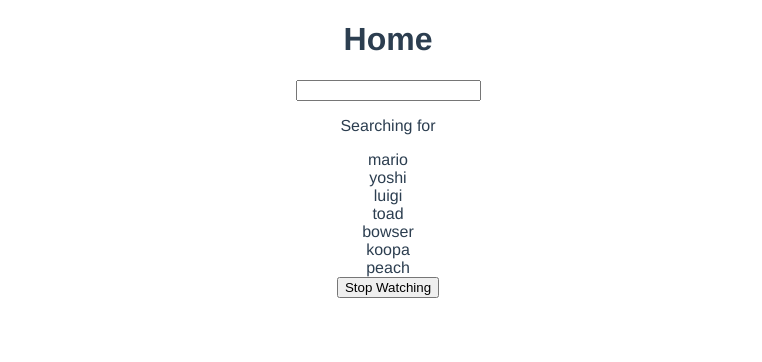
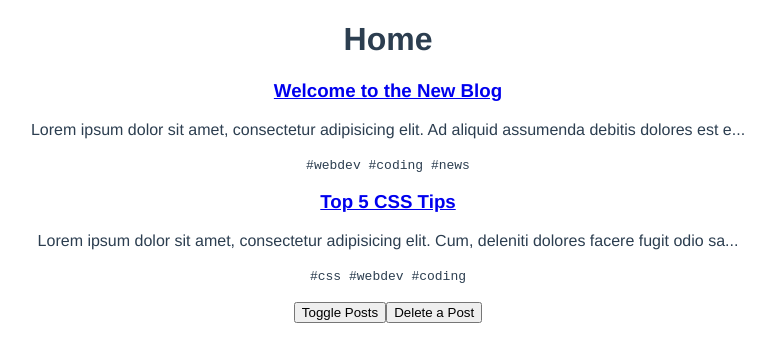
Before and after one commit to kulotsystems/vue3-thenetninja, a Vue app: page / in a window 1280 px wide. Shown: the top 362 px of the page, without its empty margins (252-1014 px from the left). Built offline with nearby package versions, Linux system fonts and the light colour scheme; data requests are answered from the project's data file.

Commit message:
Lesson 11: The Composition API (part 2).

```diff
--- a/data/db.json
+++ b/data/db.json
@@ -1,7 +1,20 @@
 {
-  "jobs": [
-    { "title": "Ninja UX Designer"  , "id": 1, "details": "lorem" },
-    { "title": "Ninja Web Developer", "id": 2, "details": "lorem" },
-    { "title": "Ninja Vue Developer", "id": 3, "details": "lorem" }
+  "posts": [
+    {
+      "id": 1,
+      "title": "Welcome to the New Blog",
+      "body": "Lorem ipsum dolor sit amet, consectetur adipisicing elit. Ad aliquid assumenda debitis dolores est eum, iste itaque, iure nemo nulla porro quaerat quis, quisquam repellat repudiandae soluta unde! Aliquid enim libero nemo nostrum odio perferendis repellendus sunt tenetur. Delectus hic mollitia nobis sunt. Ad assumenda eius facilis fugiat in inventore labore, natus odio odit optio perspiciatis quis quod quos, sint suscipit temporibus voluptas. Ab dolores eligendi fuga id minima modi mollitia, nemo numquam pariatur quam, quisquam ratione recusandae sequi soluta ullam vel voluptatem voluptates. Aliquid architecto exercitationem laboriosam minima non, odit quaerat quia velit veniam voluptatem! Commodi earum eveniet repudiandae.",
+      "tags": [
+        "webdev", "coding", "news"
+      ]
+    },
+    {
+      "id": 2,
+      "title": "Top 5 CSS Tips",
+      "body": "Lorem ipsum dolor sit amet, consectetur adipisicing elit. Cum, deleniti dolores facere fugit odio saepe sunt! Autem consequatur fuga quia quis repellendus? Blanditiis commodi explicabo laudantium odio similique. Accusamus consequatur error fugiat natus odit quam quia quos repellat ullam veritatis. Adipisci atque consectetur delectus dolorum, ea, eius eligendi expedita facere facilis ipsam laboriosam magnam necessitatibus nesciunt odio odit omnis perspiciatis porro provident quae quasi repellendus reprehenderit sit, unde velit voluptatum? Ab, assumenda atque esse et facere impedit in ipsa labore magnam necessitatibus numquam obcaecati odio pariatur perferendis possimus provident quidem quis sit totam veritatis. Ea fuga molestiae numquam omnis voluptatibus!",
+      "tags": [
+        "css", "webdev", "coding"
+      ]
+    }
   ]
 }
--- /dev/null
+++ b/src/components/PostList.vue
@@ -0,0 +1,38 @@
+<template>
+    <div class="post-list">
+        <div v-for="post in posts" :key="post.id">
+            <SinglePost :post="post"/>
+        </div>
+    </div>
+</template>
+
+<script>
+    import SinglePost from './SinglePost.vue';
+    import { onMounted, onUnmounted, onUpdated } from 'vue';
+
+    export default {
+        name: 'PostList',
+        components: {
+            SinglePost
+        },
+        props: ['posts'],
+        setup(props) {
+            onMounted(() => {
+                console.log('Component mounted.');
+            });
+            onUnmounted(() => {
+                console.log('Component unmounted.');
+            });
+            onUpdated(() => {
+                console.log('Component updated.');
+            });
+        },
+        mounted() {
+            console.log('Component mounted using Options API.');
+        }
+    }
+</script>
+
+<style scoped>
+
+</style>
--- /dev/null
+++ b/src/components/SinglePost.vue
@@ -0,0 +1,31 @@
+<template>
+    <div class="post">
+        <router-link :to="{ name: 'Details', params: { id: post.id } }">
+            <h3>{{ post.title }}</h3>
+        </router-link>
+        <p>{{ snippet }}</p>
+        <code v-for="tag in post.tags" :key="tag">
+            #{{ tag }}
+        </code>
+    </div>
+</template>
+
+<script>
+    import { computed } from 'vue';
+
+    export default {
+        name: 'SinglePost',
+        props: ['post'],
+        setup(props) {
+            const snippet = computed(() => {
+                return `${props.post.body.substring(0, 100)}...`;
+            });
+
+            return { snippet }
+        }
+    }
+</script>
+
+<style scoped>
+
+</style>
--- /dev/null
+++ b/src/composables/getPost.js
@@ -0,0 +1,23 @@
+import { ref } from 'vue';
+
+const getPost = (id) => {
+    const post  = ref(null);
+    const error = ref(null);
+
+    const load = async () => {
+        try {
+            let data = await fetch(`http://localhost:3000/posts/${id}`);
+            if(!data.ok)
+                throw Error('No data available.');
+            post.value = await data.json();
+        }
+        catch (err) {
+            error.value = err.message;
+            console.log(error.value);
+        }
+    };
+
+    return { post, error, load }
+};
+
+export default getPost;
--- /dev/null
+++ b/src/composables/getPosts.js
@@ -0,0 +1,23 @@
+import { ref } from 'vue';
+
+const getPosts = () => {
+    const posts = ref([]);
+    const error = ref(null);
+
+    const load = async () => {
+        try {
+            let data = await fetch(`http://localhost:3000/posts`);
+            if(!data.ok)
+                throw Error('No data available.');
+            posts.value = await data.json();
+        }
+        catch (err) {
+            error.value = err.message;
+            console.log(error.value);
+        }
+    };
+
+    return { posts, error, load }
+};
+
+export default getPosts;
--- a/src/router/index.js
+++ b/src/router/index.js
@@ -1,11 +1,18 @@
 import { createRouter, createWebHistory } from 'vue-router';
 import Home from '../views/Home.vue';
+import Details from '../views/Details.vue';
 
 const routes = [
     {
         path: '/',
         name: 'Home',
         component: Home
+    },
+    {
+        path: '/posts/:id',
+        name: 'Details',
+        component: Details,
+        props: true
     }
 ];
 
--- /dev/null
+++ b/src/views/Details.vue
@@ -0,0 +1,38 @@
+<template>
+    <div v-if="post" class="post">
+        <h3>{{ post.title }}</h3>
+        <p class="pre">{{ post.body }}</p>
+    </div>
+    <div v-else-if="error">{{ error }}</div>
+    <div v-else>Loading...</div>
+</template>
+
+<script>
+    import getPost from '../composables/getPost.js';
+
+    export default {
+        name : 'Details',
+        props: ['id'],
+        setup(props) {
+            const { post, error, load } = getPost(props.id);
+            load();
+
+            return { post, error }
+        }
+    }
+</script>
+
+<style scoped>
+    .post {
+        max-width: 1200px;
+        margin: 0 auto;
+    }
+    .post p {
+        color: #444;
+        line-height: 1.5em;
+        margin-top: 40px;
+    }
+    .pre {
+        white-space: pre-wrap;
+    }
+</style>
--- a/src/views/Home.vue
+++ b/src/views/Home.vue
@@ -1,42 +1,33 @@
 <template>
     <div class="home">
         <h1>Home</h1>
-        <input type="text" v-model="search">
-        <p>Searching for <b>{{ search }}</b></p>
-        <div v-for="name in matchingNames" :key="name">
-            {{ name }}
+        <div v-if="posts.length > 0">
+            <PostList :posts="posts" v-if="showPosts"/>
         </div>
-        <button @click="handleClick">Stop Watching</button>
+        <div v-else-if="error">{{ error }}</div>
+        <div v-else>Loading...</div>
+        <br/>
+        <button @click="showPosts = !showPosts">Toggle Posts</button>
+        <button @click="posts.pop()">Delete a Post</button>
     </div>
 </template>
 
 <script>
     import { computed, ref, watch, watchEffect } from 'vue';
+    import PostList from '../components/PostList.vue';
+    import getPosts from '../composables/getPosts.js';
 
     export default {
         name: 'Home',
+        components: {
+            PostList
+        },
         setup() {
-            const search = ref('');
-            const names  = ref(['mario', 'yoshi', 'luigi', 'toad', 'bowser', 'koopa', 'peach']);
+            const showPosts = ref(true);
+            const { posts, error, load } = getPosts();
+            load();
 
-            const stopWatch = watch(search, () => {
-                console.log('watch function ran');
-            });
-
-            const stopEffect = watchEffect(() => {
-                console.log('watchEffect function run', search.value);
-            });
-
-            const matchingNames = computed(() => {
-                return names.value.filter((name) => name.includes(search.value));
-            });
-
-            const handleClick = () => {
-                stopWatch();
-                stopEffect();
-            };
-
-            return { names, search, matchingNames, handleClick }
+            return { showPosts, posts, error };
         }
     }
 </script>
```
